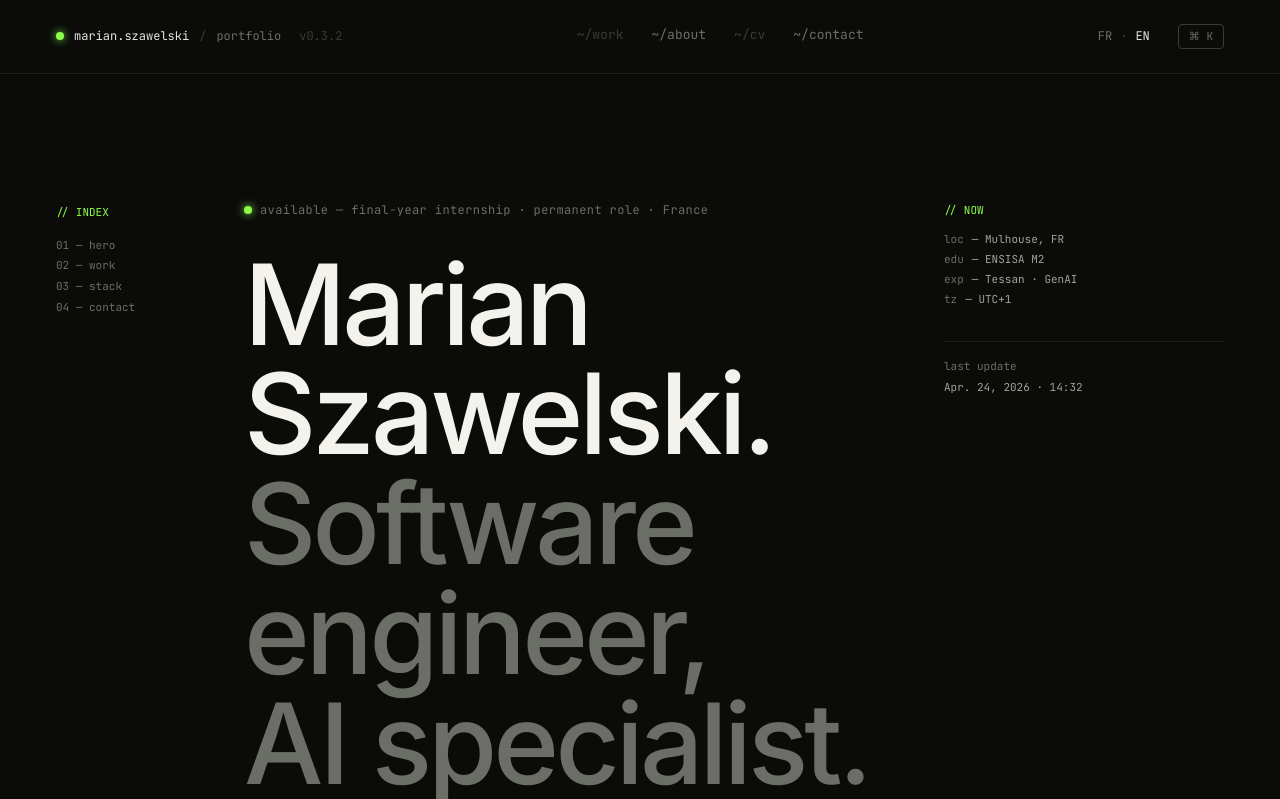
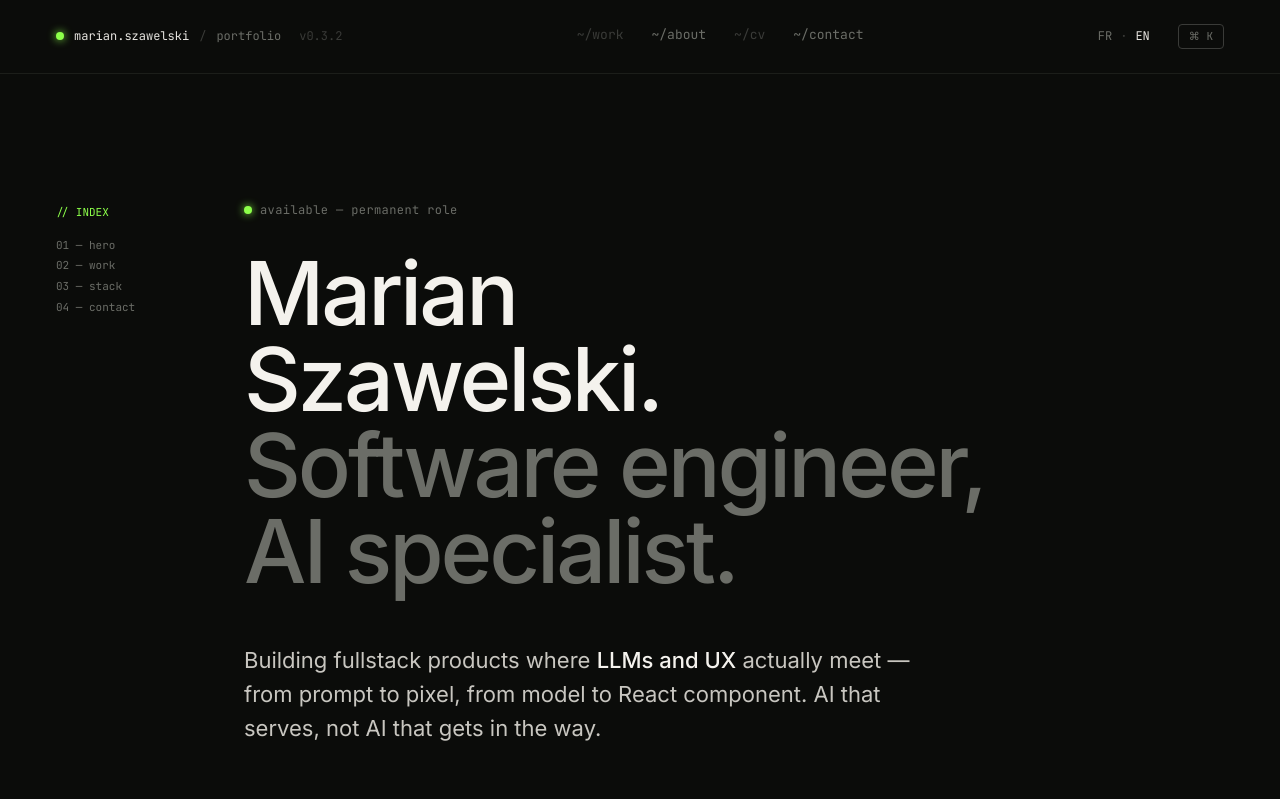
Before and after one commit to Mariansza/portfolio, a Next.js app: page /en in a window 1280 px wide. Shown: the top 799 px of the page. Built offline with nearby package versions, Linux system fonts and the light colour scheme.

Commit message:
chore: hero polish, location, linkedin update

```diff
--- a/src/components/Hero.tsx
+++ b/src/components/Hero.tsx
@@ -2,16 +2,13 @@ import { useTranslations } from 'next-intl';
 import { SignalDot } from './SignalDot';
 
 const indexEntries = ['01 — hero', '02 — work', '03 — stack', '04 — contact'];
-
-const nowKeys = ['loc', 'edu', 'exp', 'tz'] as const;
 
 export function Hero() {
   const t = useTranslations('hero');
 
   return (
     <section className="border-hairline border-b px-6 pt-20 pb-20 lg:px-14 lg:pt-32 lg:pb-28">
-      <div className="grid grid-cols-1 gap-12 lg:grid-cols-[140px_1fr_280px]">
-        {/* Left meta — INDEX */}
+      <div className="grid grid-cols-1 gap-12 lg:grid-cols-[140px_1fr]">
         <aside
           aria-label="index"
           className="text-mute font-mono text-[11px] leading-[1.9]"
@@ -27,13 +24,12 @@ export function Hero() {
           </ul>
         </aside>
 
-        {/* Center — name + pitch + CTAs */}
         <div>
           <p className="text-mute mb-8 flex items-center gap-2 font-mono text-xs tracking-[0.4px]">
             <SignalDot />
             <span>{t('available')}</span>
           </p>
-          <h1 className="text-fg-bright m-0 text-[64px] leading-[0.98] font-medium tracking-[-2px] sm:text-[88px] lg:text-[112px] lg:tracking-[-4px]">
+          <h1 className="text-fg-bright m-0 text-[48px] leading-[0.98] font-medium tracking-[-1.5px] sm:text-[64px] sm:tracking-[-2px] lg:text-[88px] lg:tracking-[-3px]">
             {t('name')}
             <br />
             {t('lastName')}
@@ -65,29 +61,6 @@ export function Hero() {
             </a>
           </div>
         </div>
-
-        {/* Right meta — NOW */}
-        <aside
-          aria-label="now"
-          className="text-mute font-mono text-[11px] lg:max-w-[280px]"
-        >
-          <div className="text-accent">
-            {'// '}
-            {t('nowLabel')}
-          </div>
-          <dl className="text-fg-dim mt-3 leading-[1.8]">
-            {nowKeys.map((key) => (
-              <div key={key} className="flex gap-2">
-                <dt className="text-mute">{key}</dt>
-                <dd>— {t(`now.${key}`)}</dd>
-              </div>
-            ))}
-          </dl>
-          <div className="border-hairline mt-8 border-t pt-4">
-            <div className="text-mute">{t('lastUpdate')}</div>
-            <div className="text-fg-dim mt-1">{t('lastUpdateValue')}</div>
-          </div>
-        </aside>
       </div>
     </section>
   );
--- a/src/i18n/messages/en.json
+++ b/src/i18n/messages/en.json
@@ -7,24 +7,15 @@
     "shortcutLabel": "shortcut"
   },
   "hero": {
-    "available": "available — final-year internship · permanent role · France",
+    "available": "available — permanent role",
     "name": "Marian",
     "lastName": "Szawelski.",
     "role": "Software engineer,",
     "speciality": "AI specialist.",
-    "pitch": "Software engineering graduate building fullstack products where <em>LLMs and UX</em> meet — from prompt to pixel, from training pipeline to React component.",
+    "pitch": "Building fullstack products where <em>LLMs and UX</em> actually meet — from prompt to pixel, from model to React component. AI that serves, not AI that gets in the way.",
     "ctaProjects": "view the work",
     "ctaCV": "download CV.pdf",
-    "indexLabel": "INDEX",
-    "nowLabel": "NOW",
-    "now": {
-      "loc": "Mulhouse, FR",
-      "edu": "ENSISA M2",
-      "exp": "Tessan · GenAI",
-      "tz": "UTC+1"
-    },
-    "lastUpdate": "last update",
-    "lastUpdateValue": "Apr. 24, 2026 · 14:32"
+    "indexLabel": "INDEX"
   },
   "projects": {
     "label": "selected work",
@@ -72,7 +63,7 @@
       "ctaLinkedIn": "LinkedIn",
       "channelsLabel": "CHANNELS",
       "locationLabel": "LOCATION",
-      "locationPlace": "Mulhouse, FR",
+      "locationPlace": "Paris, FR",
       "locationMeta": "UTC+1 · mobile across France"
     }
   },
@@ -82,7 +73,7 @@
       "description": "Background, education, and conviction of Marian Szawelski, AI-focused software engineer."
     },
     "breadcrumb": "about",
-    "available": "available — final-year internship · permanent role · France",
+    "available": "available — permanent role",
     "name": "Marian",
     "lastName": "Szawelski.",
     "intro": "Freshly graduated software engineer specialized in AI, with solid fullstack chops.",
--- a/src/i18n/messages/fr.json
+++ b/src/i18n/messages/fr.json
@@ -7,24 +7,15 @@
     "shortcutLabel": "raccourci"
   },
   "hero": {
-    "available": "disponible — stage fin d'études · CDI · France",
+    "available": "disponible — CDI",
     "name": "Marian",
     "lastName": "Szawelski.",
     "role": "Ingénieur logiciel,",
     "speciality": "spécialisé IA.",
-    "pitch": "Diplômé ingénieur informatique, je construis des produits fullstack où <em>LLM et UX</em> se rencontrent — du prompt au pixel, de la pipeline d'entraînement au composant React.",
+    "pitch": "Je construis des produits fullstack où <em>LLM et UX</em> se rencontrent — du prompt au pixel, du modèle au composant React. L'IA qui sert, pas qui encombre.",
     "ctaProjects": "voir les projets",
     "ctaCV": "télécharger CV.pdf",
-    "indexLabel": "INDEX",
-    "nowLabel": "NOW",
-    "now": {
-      "loc": "Mulhouse, FR",
-      "edu": "ENSISA M2",
-      "exp": "Tessan · GenAI",
-      "tz": "UTC+1"
-    },
-    "lastUpdate": "dernière màj",
-    "lastUpdateValue": "24 avr. 2026 · 14:32"
+    "indexLabel": "INDEX"
   },
   "projects": {
     "label": "projets phares",
@@ -72,7 +63,7 @@
       "ctaLinkedIn": "LinkedIn",
       "channelsLabel": "CHANNELS",
       "locationLabel": "LOCATION",
-      "locationPlace": "Mulhouse, FR",
+      "locationPlace": "Paris, FR",
       "locationMeta": "UTC+1 · mobilité toute la France"
     }
   },
@@ -82,7 +73,7 @@
       "description": "Parcours, formation et conviction de Marian Szawelski, ingénieur informatique spécialisé IA."
     },
     "breadcrumb": "about",
-    "available": "disponible — stage fin d'études · CDI · France",
+    "available": "disponible — CDI",
     "name": "Marian",
     "lastName": "Szawelski.",
     "intro": "Jeune ingénieur informatique fraîchement diplômé, spécialisé IA avec de solides compétences fullstack.",
--- a/src/lib/contacts.ts
+++ b/src/lib/contacts.ts
@@ -21,7 +21,7 @@ export const contactChannels: readonly ContactChannel[] = [
   {
     key: 'linkedin',
     value: 'in/marian-szawelski',
-    href: 'https://www.linkedin.com/in/marian-szawelski',
+    href: 'https://www.linkedin.com/in/marian-szawelski-06b248267/',
     external: true,
   },
   {
```
